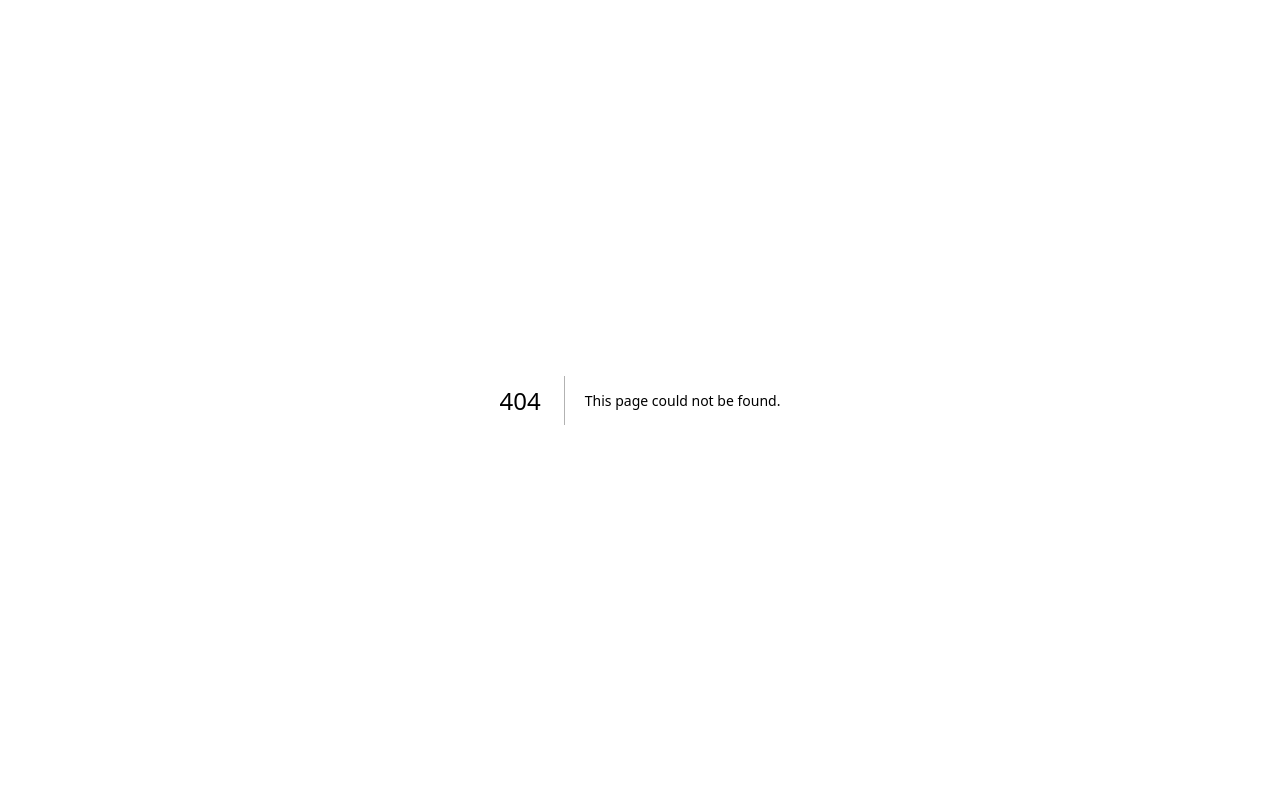
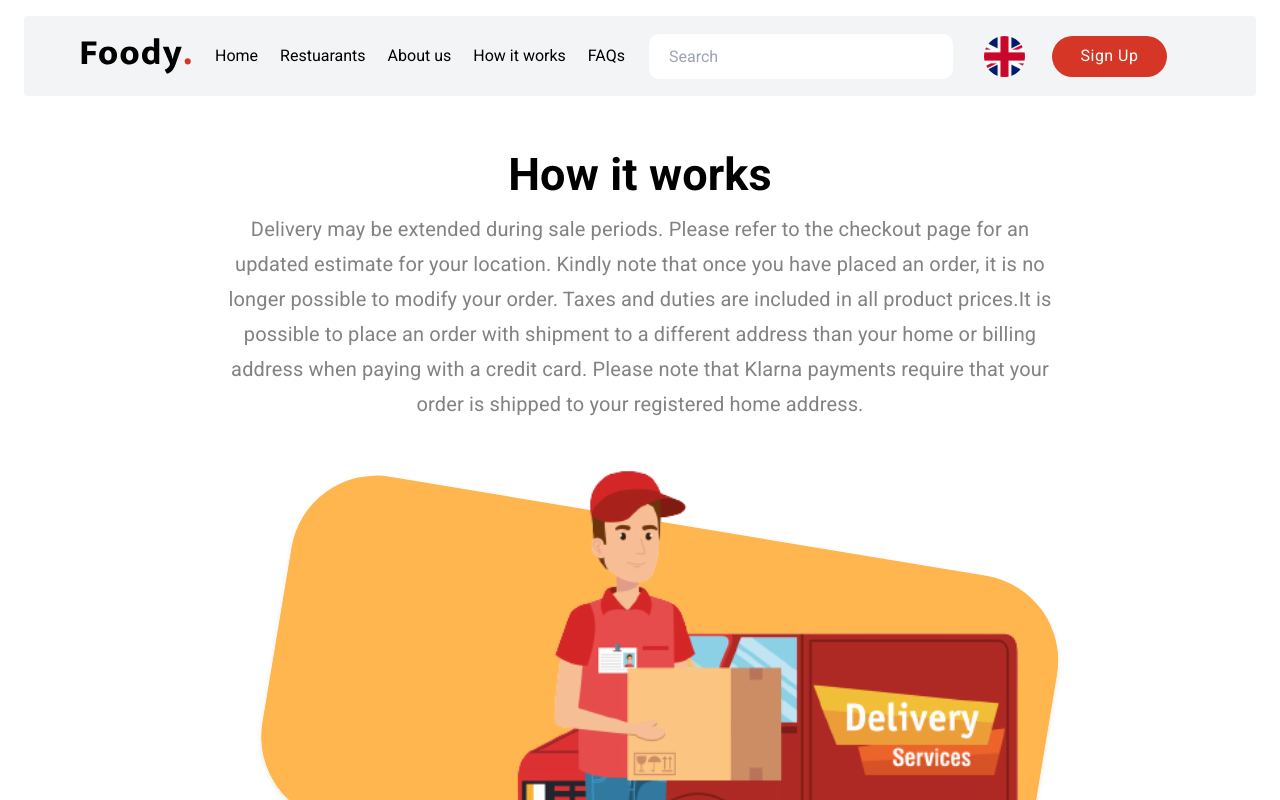
Before and after one commit to ibrahimseyidov/foody-project, a Next.js app: page /how-it-works in a window 1280 px wide. Before the commit this address had no page. Shown: the top 800 px of the page. Built offline with nearby package versions, Linux system fonts and the light colour scheme.

Commit message:
Created How It Works Page Design

```diff
--- a/pages/about-us/aboutus.module.css
+++ b/pages/about-us/aboutus.module.css
@@ -30,7 +30,7 @@
 .about-card-3 {
     position: absolute;
     bottom: 180px;
-    right: 0px;
+    right: -20px;
     box-shadow: 0px 3px 8px -2px rgba(0, 0, 0, 0.20);
     border-radius: 20px;
     background: #FFF;
--- /dev/null
+++ b/pages/how-it-works/index.js
@@ -0,0 +1,29 @@
+import Image from 'next/image'
+import React from 'react'
+import ClientContainer from '../../components/common/ClientContainer/ClientContainer'
+import styles from './works.module.css'
+import worksBg from '../../assets/images/worksBg.svg'
+import worksImg from '../../assets/images/worksImg.svg'
+
+const index = () => {
+    return (
+        <>
+            <ClientContainer>
+                <section className='mt-16 mx-48'>
+                    <div className={styles['works-head']}>
+                        <h2>How it works</h2>
+                        <p>
+                            Delivery may be extended during sale periods. Please refer to the checkout page for an updated estimate for your location. Kindly note that once you have placed an order, it is no longer possible to modify your order. Taxes and duties are included in all product prices.It is possible to place an order with shipment to a different address than your home or billing address when paying with a credit card. Please note that Klarna payments require that your order is shipped to your registered home address.
+                        </p>
+                    </div>
+                    <div className={styles['works-image-container']}>
+                        <Image src={worksBg} alt='background' />
+                        <Image className='absolute -top-10 left-48' src={worksImg} alt='works-image' />
+                    </div>
+                </section>
+            </ClientContainer>
+        </>
+    )
+}
+
+export default index
--- /dev/null
+++ b/pages/how-it-works/works.module.css
@@ -0,0 +1,32 @@
+.works-head {
+    display: flex;
+    flex-direction: column;
+    align-items: center;
+    margin-bottom: 51px;
+}
+
+.works-head :nth-child(1) {
+    color: #000;
+    font-size: 45px;
+    font-style: normal;
+    font-weight: 600;
+    line-height: 30px;
+    letter-spacing: 0.15px;
+    margin-bottom: 22px;
+}
+
+.works-head :nth-child(2) {
+    color: #828282;
+    text-align: center;
+    font-size: 20px;
+    font-style: normal;
+    font-weight: 500;
+    line-height: 35px;
+    letter-spacing: 0.15px;
+}
+
+.works-image-container {
+    position: relative;
+    margin-left: 40px;
+    margin-bottom: 80px;
+}
```
Also changed, not shown: assets/images/worksBg.svg (added), assets/images/worksImg.svg (added).
